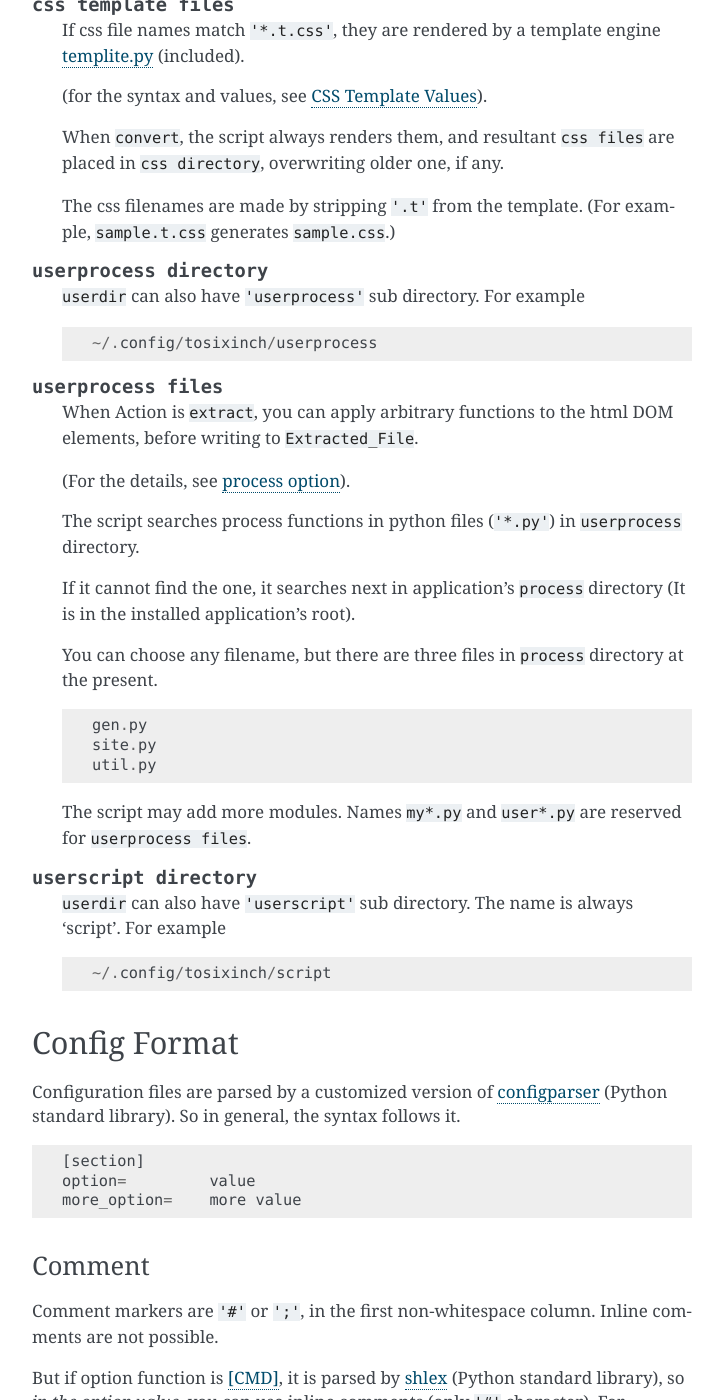
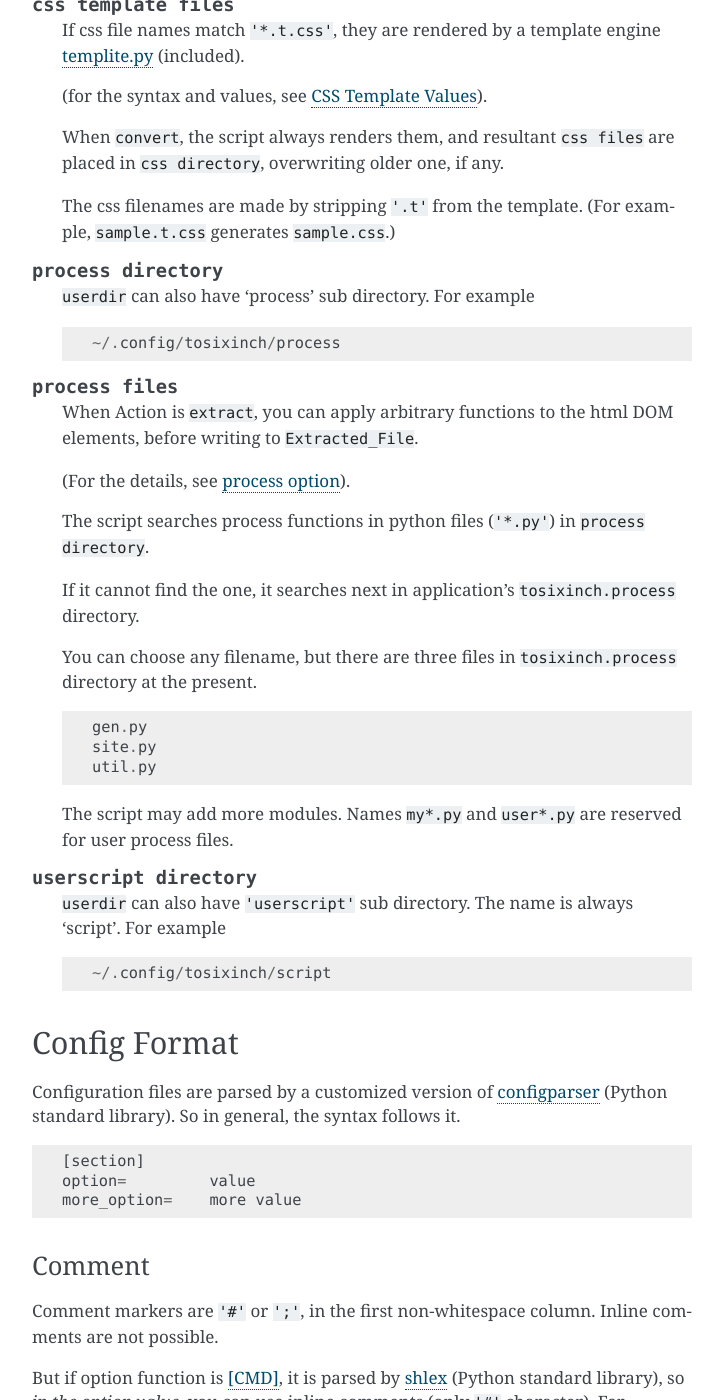
Before and after one commit to openandclose/tosixinch, a Sphinx documentation site: the page built from docs/overview.rst, in a window 1280 px wide and 1400 px high, scrolled down 6676 px. Shown: the whole window, without its empty margins (388-1111 px from the left). Built offline with Sphinx 7.4.7, drawn with Linux system fonts in a browser that asks for light colours.

Commit message:
Refactor userprocess to just process [API]
On the other hand,
application process package is now always referred as 'tosixinch.process'.

Your 'userprocess' directory (if there is one) must be renamed as 'process'.
Sorry for the inconvenience.

```diff
--- a/CHANGELOG.rst
+++ b/CHANGELOG.rst
@@ -19,6 +19,9 @@ Changelog
 
 * Stop adding './' prefix unconditionally for relative references.
   Now only when necessary to comply to url spec (colon-in-first-path case).
+
+* Change 'userprocess' to just 'process'.
+  So your 'userprocess' directory must be renamed to 'process'.
 
 **Add:**
 
--- a/docs/intro.rst
+++ b/docs/intro.rst
@@ -385,10 +385,10 @@ So, let's change other ``<h1>`` tags to ``<h2>``,
 keeping ``<h1>`` only for the main title heading.
 
 You create a file
-(in `userprocess directory <overview.html#dword-userprocess_directory>`__),
+(in `process directory <overview.html#dword-process_directory>`__),
 and write a function in it::
 
-    # in ~/.config/tosixinch/userprocess/myprocess.py
+    # in ~/.config/tosixinch/process/myprocess.py
     def decrease_heading(doc, to_keep_path):
         """change h1 to h2, except one (to_keep_path argument)"""
         for el in doc.xpath('//h1'):
--- a/docs/overview.rst
+++ b/docs/overview.rst
@@ -355,13 +355,13 @@ Config Files
     The css filenames are made by stripping ``'.t'`` from the template.
     (For example, ``sample.t.css`` generates ``sample.css``.)
 
-.. dword:: userprocess directory
+.. dword:: process directory
 
-    ``userdir`` can also have ``'userprocess'`` sub directory. For example ::
+    ``userdir`` can also have 'process' sub directory. For example ::
 
-        ~/.config/tosixinch/userprocess
+        ~/.config/tosixinch/process
 
-.. dword:: userprocess files
+.. dword:: process files
 
     When Action is ``extract``,
     you can apply arbitrary functions to the html DOM elements,
@@ -370,21 +370,20 @@ Config Files
     (For the details, see `process option <options.html#confopt-process>`__).
 
     The script searches process functions in python files (``'*.py'``)
-    in ``userprocess`` directory.
+    in ``process directory``.
 
     If it cannot find the one,
-    it searches next in application's ``process`` directory
-    (It is in the installed application's root).
+    it searches next in application's ``tosixinch.process`` directory.
 
     You can choose any filename,
-    but there are three files in ``process`` directory at the present. ::
+    but there are three files in ``tosixinch.process`` directory at the present. ::
 
         gen.py
         site.py
         util.py
 
     The script may add more modules.
-    Names ``my*.py`` and ``user*.py`` are reserved for ``userprocess files``.
+    Names ``my*.py`` and ``user*.py`` are reserved for user process files.
 
 .. dword:: userscript directory
 
```
Also changed, not shown: docs/options.rst (+5 -5 lines), 2 other files.
